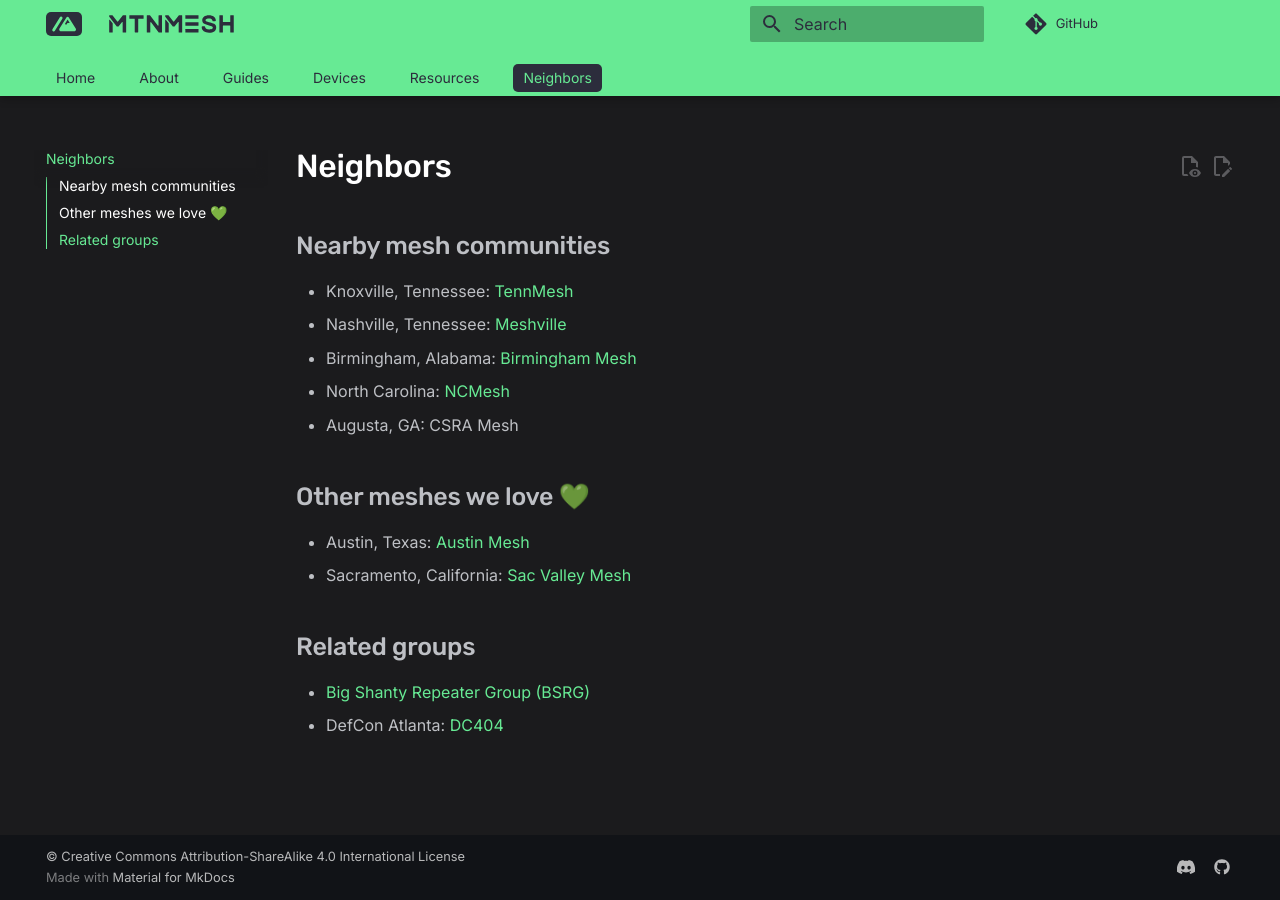
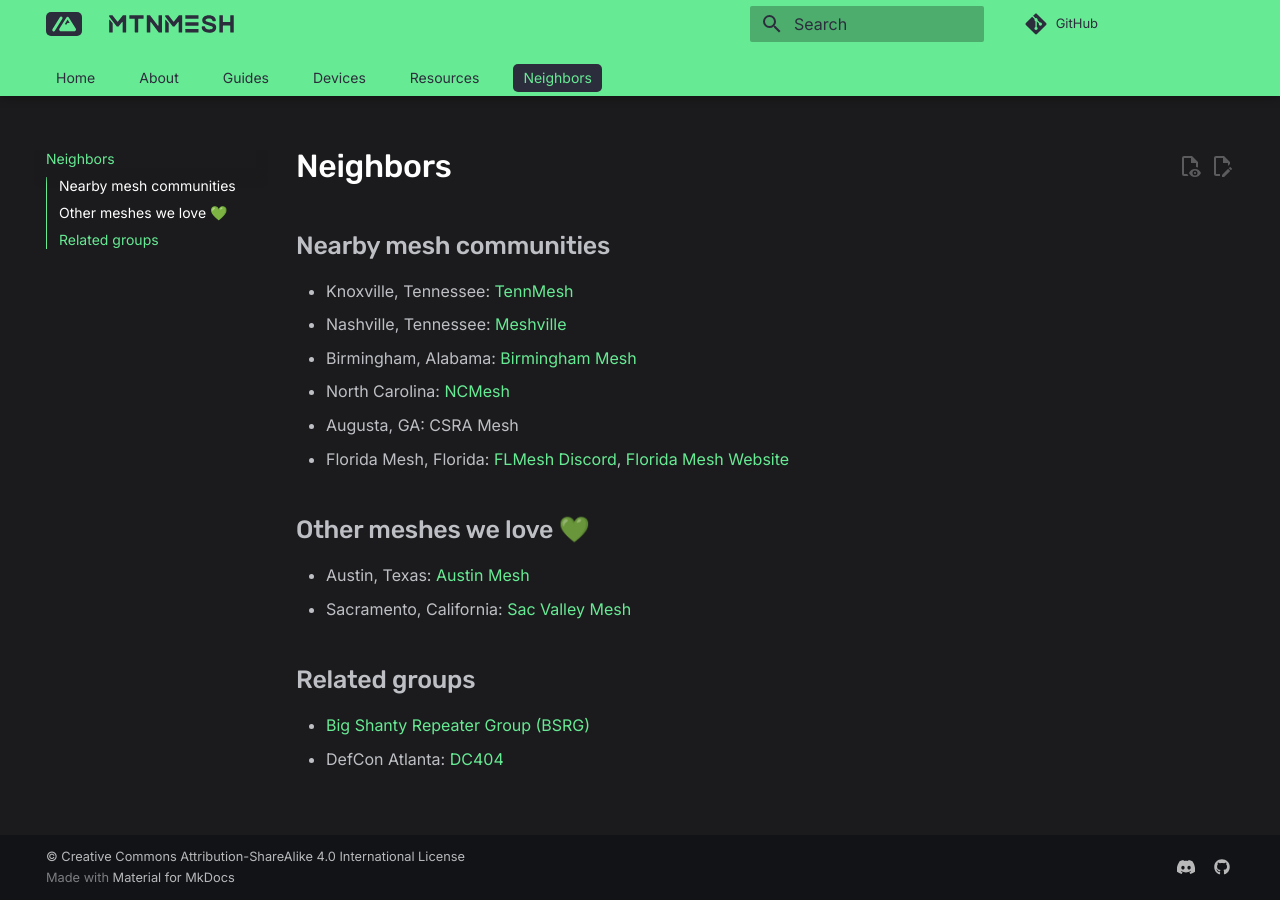
Before and after one commit to MtnMesh/mtnmesh.github.io, an MkDocs documentation site: the page built from docs/neighbors.md, in a window 1280 px wide. Built offline with MkDocs 1.6.1 and Material for MkDocs 9.7.7, drawn with Linux system fonts in a browser that asks for light colours; comment, search, counter and statistics services are not loaded.

Commit message:
Update neighbors.md
Added the Florida Mesh Discord/Website

```diff
--- a/docs/neighbors.md
+++ b/docs/neighbors.md
@@ -7,6 +7,7 @@
 - Birmingham, Alabama: [Birmingham Mesh](https://birminghammesh.org/)
 - North Carolina: [NCMesh](https://ncmesh.net/)
 - Augusta, GA: CSRA Mesh
+- Florida Mesh, Florida: [FLMesh Discord](https://discord.gg/floridamesh), [Florida Mesh Website](https://areyoumeshingwith.us)
 
 ## Other meshes we love 💚
 
```
